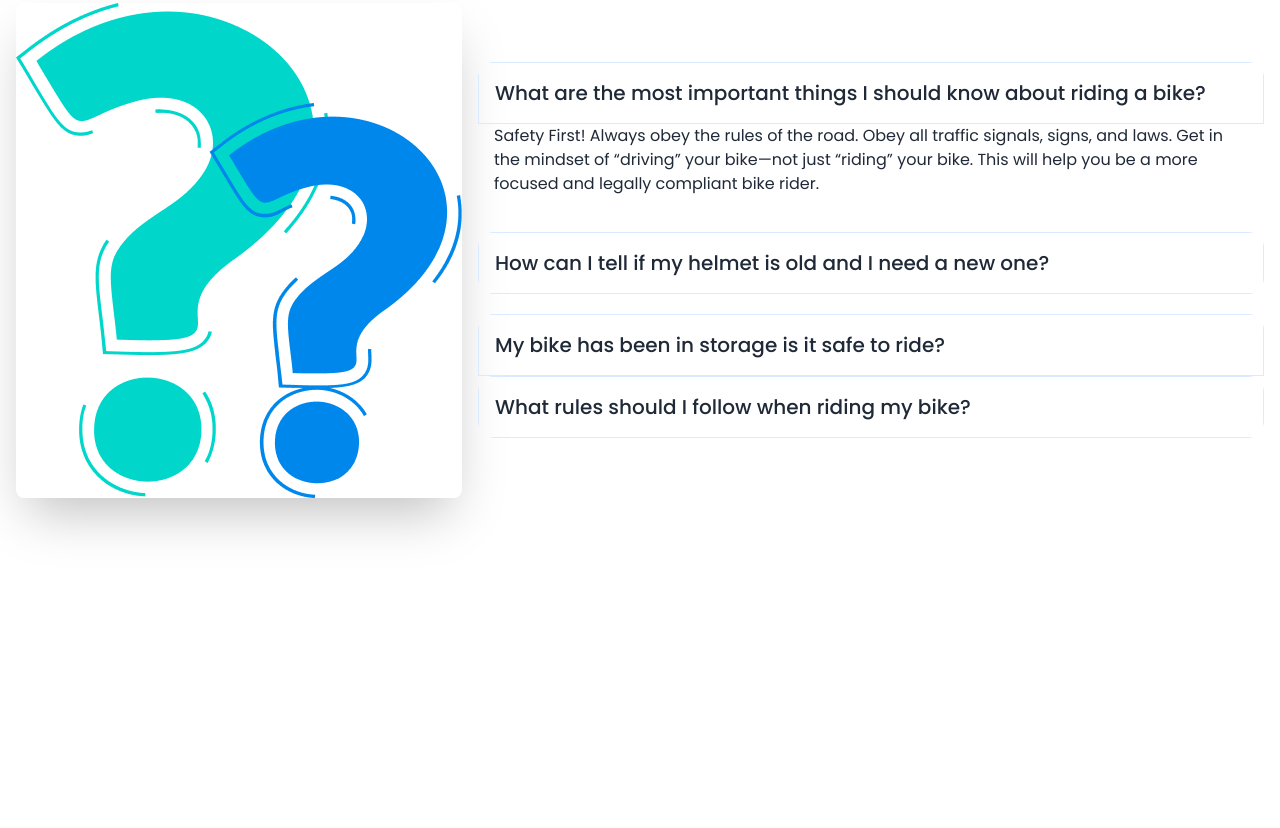
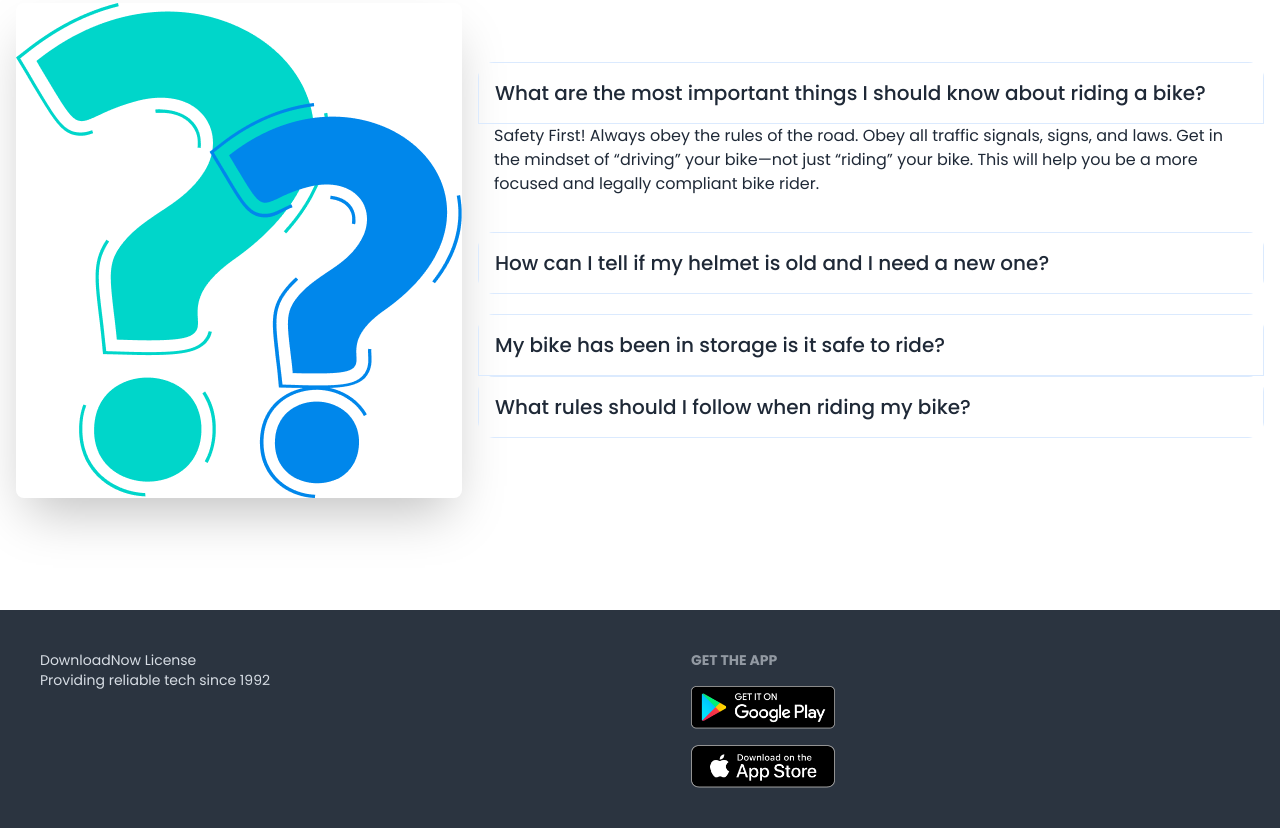
Before and after one commit to 1tasnem/Biker-Zone-using-daisyUI, a plain HTML site: page index.html in a window 1280 px wide. Shown: the part 2663-3491 px from the top of the page. Before the commit the page ends 3273 px from the top, so only its background shows below. Drawn offline with nearby package versions, Linux system fonts and the light colour scheme.

Commit message:
added footer part

```diff
--- a/index.html
+++ b/index.html
@@ -388,6 +388,27 @@
 
     </main>
     <!--Footer section-->
+    <footer class="footer bg-neutral text-neutral-content p-10">
+      <aside>
+
+        <p>
+        DownloadNow   License
+          <br />
+          Providing reliable tech since 1992
+        </p>
+      </aside>
+      <nav>
+        <h6 class="footer-title">Get the App</h6>
+        <div class="grid grid-cols-1 gap-4">
+          <a>
+           <img class="w-36"src="./images/others/android.png" alt=""/> </a>
+          <a>
+            <img class="w-36" src="./images/others/ios.png">
+          </a>
+
+        </div>
+      </nav>
+    </footer>
     <footer>
 
     </footer>
```
